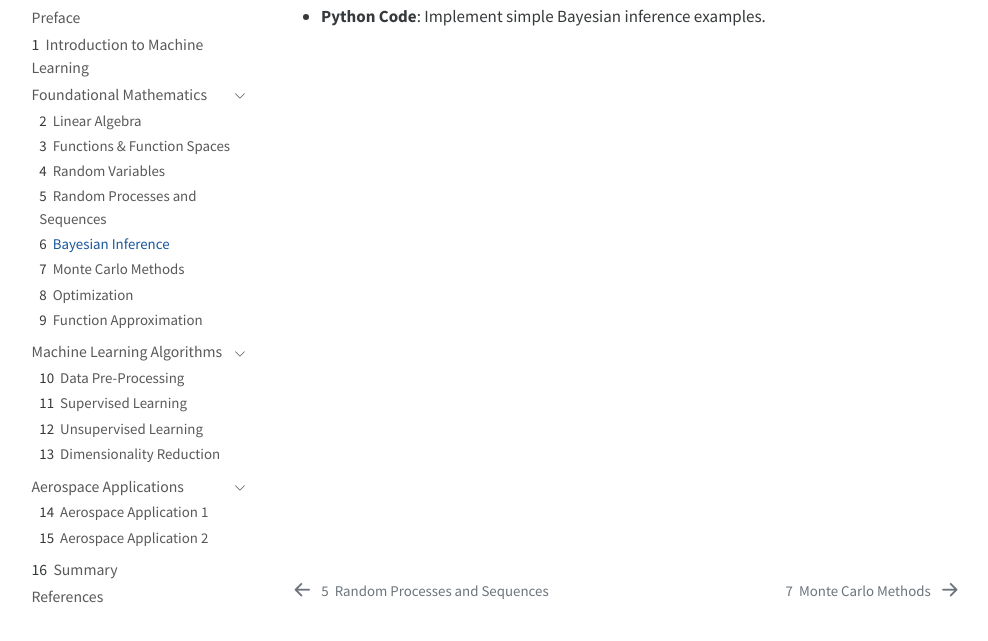
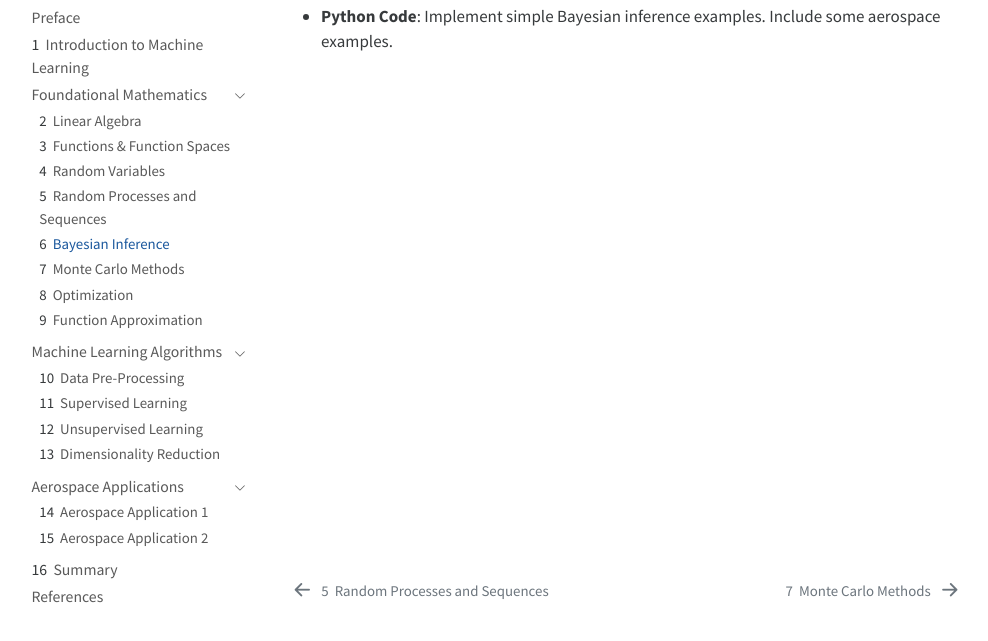
Before and after one commit to tlew1010/AMLAS, a plain HTML site: page docs/bayesian_inference.html in a window 1280 px wide. Shown: the part 186-827 px from the top of the page, without its empty margins (14-1002 px from the left). Drawn offline with Linux system fonts and the light colour scheme.

Commit message:
updates.

```diff
--- a/docs/bayesian_inference.html
+++ b/docs/bayesian_inference.html
@@ -278,7 +278,7 @@ ul.task-list li input[type="checkbox"] {
 <ul>
 <li><strong>Bayesian vs.&nbsp;Frequentist Approach</strong>: Philosophical differences and their implications in machine learning.</li>
 <li><strong>Bayesian Inference and Prior Distributions</strong>: How to update beliefs with evidence, essential in many machine learning models.</li>
-<li><strong>Python Code</strong>: Implement simple Bayesian inference examples.</li>
+<li><strong>Python Code</strong>: Implement simple Bayesian inference examples. Include some aerospace examples.</li>
 </ul>
 
 
```
